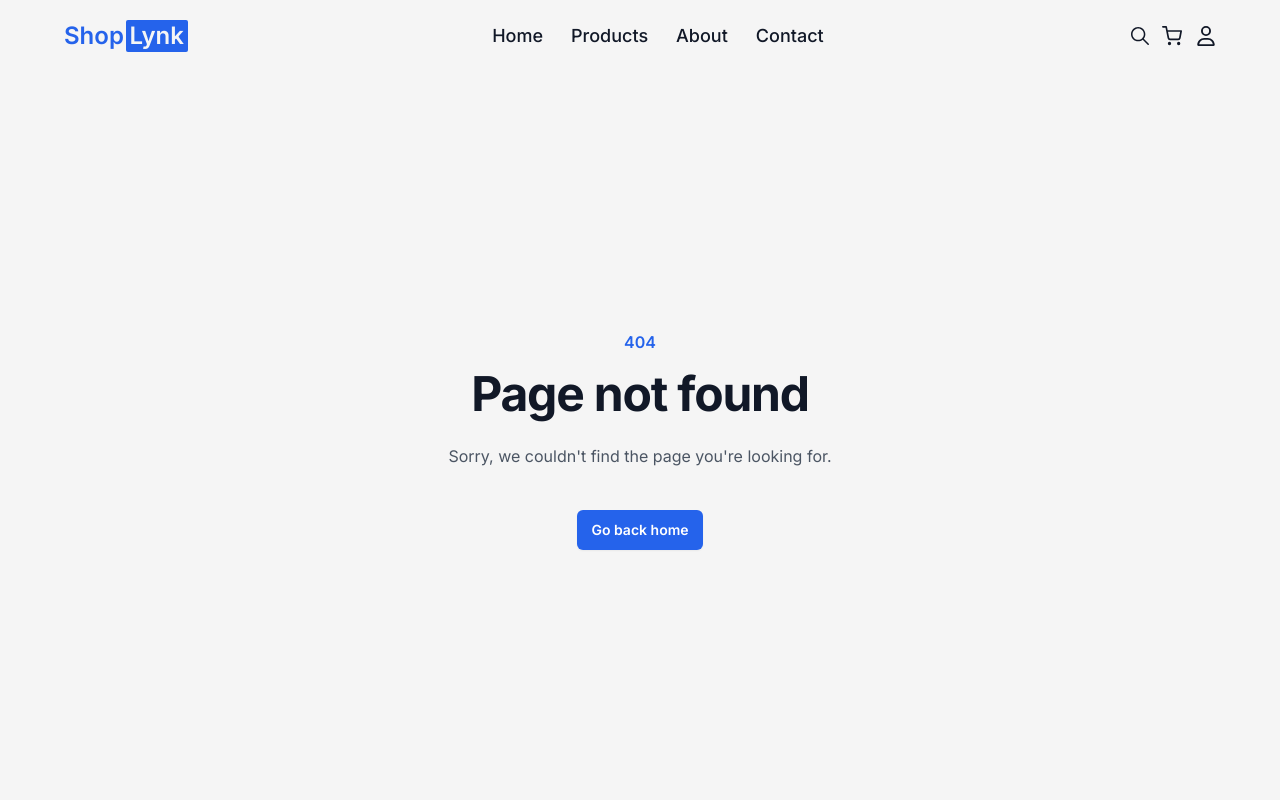
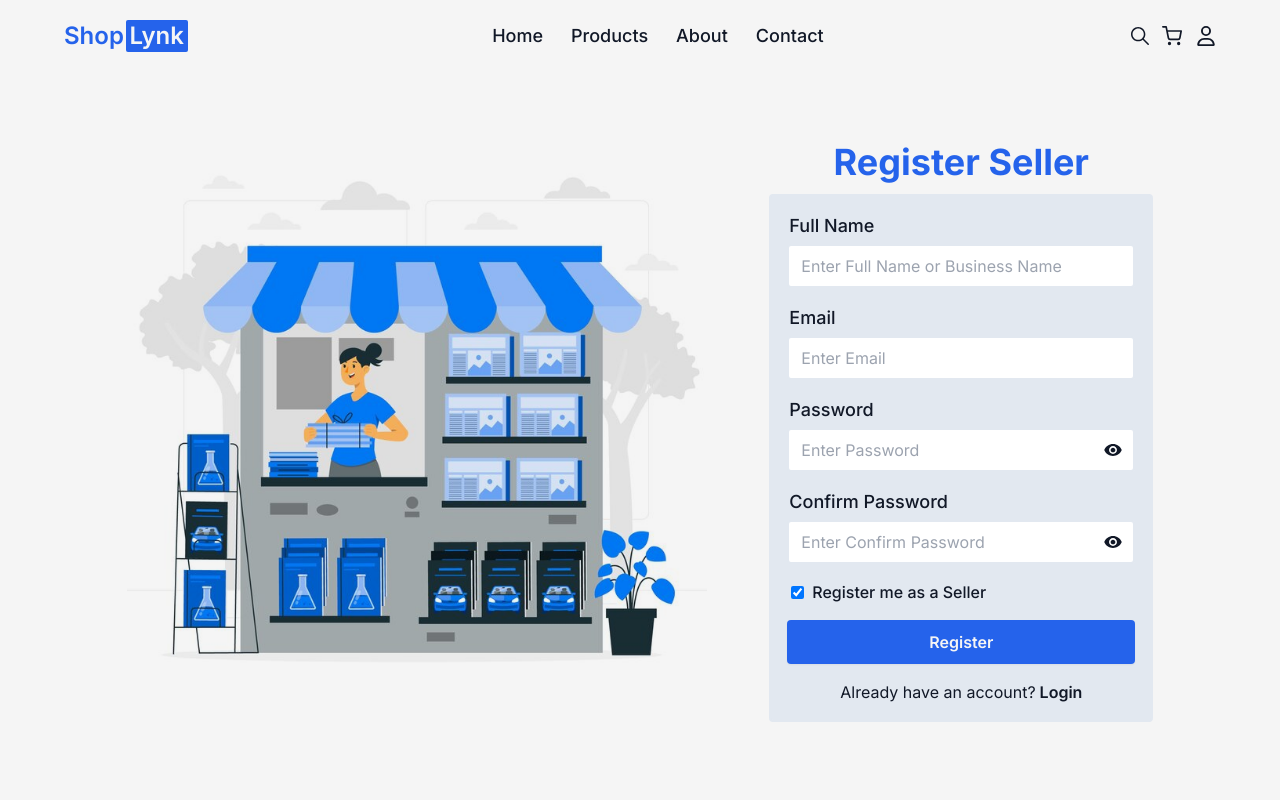
Before and after one commit to tharuntadisetty04/shoplynk, a React (Vite) app in the folder client/: page /register in a window 1280 px wide. Shown: the top 800 px of the page. Built offline with nearby package versions, Linux system fonts and the light colour scheme.

Commit message:
add register seller design

```diff
--- a/client/src/App.jsx
+++ b/client/src/App.jsx
@@ -18,6 +18,7 @@ const ProductDetails = lazy(() => import("./components/pages/ProductDetails"));
 const SearchPage = lazy(() => import("./components/pages/SearchPage"));
 const Login = lazy(() => import("./components/pages/Login"));
 const SignUp = lazy(() => import("./components/pages/SignUp"));
+const RegisterSeller = lazy(() => import("./components/pages/RegisterSeller"));
 
 function ScrollToTop() {
   const { pathname } = useLocation();
@@ -47,6 +48,7 @@ function App() {
               <Route path="/products/search/:keyword" element={<Products />} />
               <Route path="/login" element={<Login />} />
               <Route path="/signup" element={<SignUp />} />
+              <Route path="/register" element={<RegisterSeller />} />
               <Route path="*" element={<PageNotFound />} />
             </Routes>
           </Suspense>
--- a/client/src/components/pages/Login.jsx
+++ b/client/src/components/pages/Login.jsx
@@ -17,7 +17,7 @@ const Login = () => {
                     src={loginImg}
                     alt="Login Image"
                     className="mix-blend-multiply lg:block hidden"
-                    width={600}
+                    width={580}
                 />
             </div>
 
--- a/client/src/components/pages/SignUp.jsx
+++ b/client/src/components/pages/RegisterSeller.jsx
@@ -1,9 +1,9 @@
 import React, { useState } from "react";
-import signUpImg from "../../assets/signup-img.jpg";
+import registerSeller from "../../assets/register-seller.jpg";
 import { Link } from "react-router-dom";
 import { IoMdEye, IoMdEyeOff } from "react-icons/io";
 
-const SignUp = () => {
+const RegisterSeller = () => {
     const [showPassword, setShowPassword] = useState(false);
     const [showConfirmPassword, setShowConfirmPassword] = useState(false);
 
@@ -19,16 +19,16 @@ const SignUp = () => {
         <div className="signup-section w-full h-full lg:h-[90svh] px-8 md:px-16 flex lg:flex-row flex-col-reverse items-center justify-evenly mb-6 lg:mb-0">
             <div className="login-img">
                 <img
-                    src={signUpImg}
+                    src={registerSeller}
                     alt="SignUp Image"
                     className="mix-blend-multiply lg:block hidden"
-                    width={600}
+                    width={580}
                 />
             </div>
 
             <div className="signup-form w-fit md:w-96">
                 <h2 className="text-2xl md:text-4xl font-bold text-center mb-3 text-blue-600">
-                    Sign Up
+                    Register Seller
                 </h2>
 
                 <div className="flex flex-col gap-4 border-2 border-slate-200 rounded p-4 bg-slate-200">
@@ -38,7 +38,7 @@ const SignUp = () => {
                         </label>
                         <input
                             type="text"
-                            placeholder="Enter Full Name"
+                            placeholder="Enter Full Name or Business Name"
                             className="outline-none duration-200 w-full px-3 py-2 rounded border-2 border-slate-200 focus:border-blue-600"
                             required
                         />
@@ -75,7 +75,10 @@ const SignUp = () => {
                     </div>
 
                     <div className="flex gap-1 flex-col relative">
-                        <label htmlFor="confirm-password" className="font-medium text-lg pl-0.5">
+                        <label
+                            htmlFor="confirm-password"
+                            className="font-medium text-lg pl-0.5"
+                        >
                             Confirm Password
                         </label>
                         <input
@@ -92,24 +95,18 @@ const SignUp = () => {
                         </span>
                     </div>
 
-                    <div className="font-medium text-sm text-center flex flex-col gap-0.5">
-                        <span>By clicking Sign Up you agree to our</span>
-                        <span>
-                            <span className="hover:text-blue-600 cursor-pointer font-semibold">
-                                Terms & Conditions{" "}
-                            </span>
-                            and
-                            <span className="hover:text-blue-600 cursor-pointer font-semibold">
-                                {" "}Privacy Policy
-                            </span>
-                        </span>
+                    <div className="pl-1 flex gap-2 items-center">
+                        <input type="checkbox" id="seller" checked={true} />
+                        <label htmlFor="seller" className="font-medium">
+                            Register me as a Seller
+                        </label>
                     </div>
 
                     <button
                         type="submit"
                         className="rounded bg-blue-600 px-3.5 py-2.5 font-semibold text-neutral-100 shadow-sm hover:bg-blue-500 focus-visible:outline focus-visible:outline-2 focus-visible:outline-offset-2 focus-visible:outline-blue-600 duration-200"
                     >
-                        Sign Up
+                        Register
                     </button>
 
                     <div className="text-center">
@@ -127,4 +124,4 @@ const SignUp = () => {
     );
 };
 
-export default SignUp;
+export default RegisterSeller;
```
